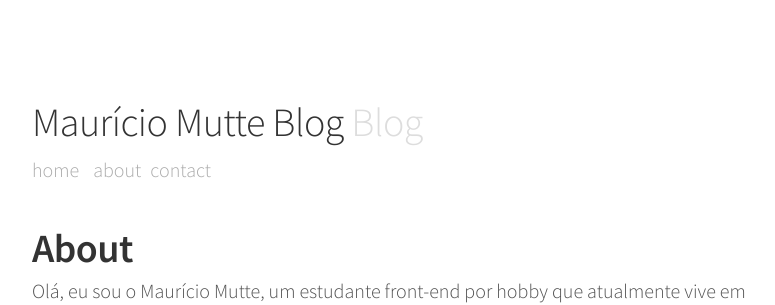
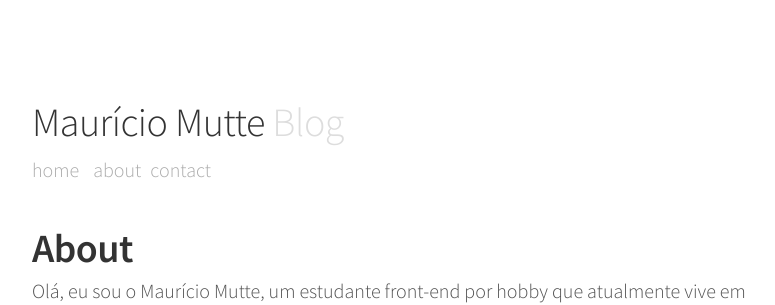
Before and after one commit to tangriane/mauriciomutte.github.io, a Jekyll site: the page built from about.md, in a window 1280 px wide. Shown: the top 305 px of the page, without its empty margins (248-1023 px from the left). Built offline with Jekyll 4.4.1, drawn with Linux system fonts in a browser that asks for light colours.

Commit message:
Adjust margin, change site name and indent gulpfile

```diff
--- a/404.html
+++ b/404.html
@@ -6,10 +6,10 @@ layout: default
   .container {
     margin: 10px auto;
     max-width: 600px;
+    padding: 2rem 1rem;
     text-align: center;
   }
   h1 {
-    margin: 30px 0;
     font-size: 4em;
     line-height: 1;
     letter-spacing: -1px;
--- a/_config.yml
+++ b/_config.yml
@@ -1,5 +1,5 @@
 #Site settings
-title: Maurício Mutte Blog
+title: Maurício Mutte
 email: hi@mauriciomutte.com
 description: >
   Este é o portfolio de Maurício Mutte, um estudante front-end que ama tecnologia!
```
Also changed, not shown: gulpfile.js (indentation only).
